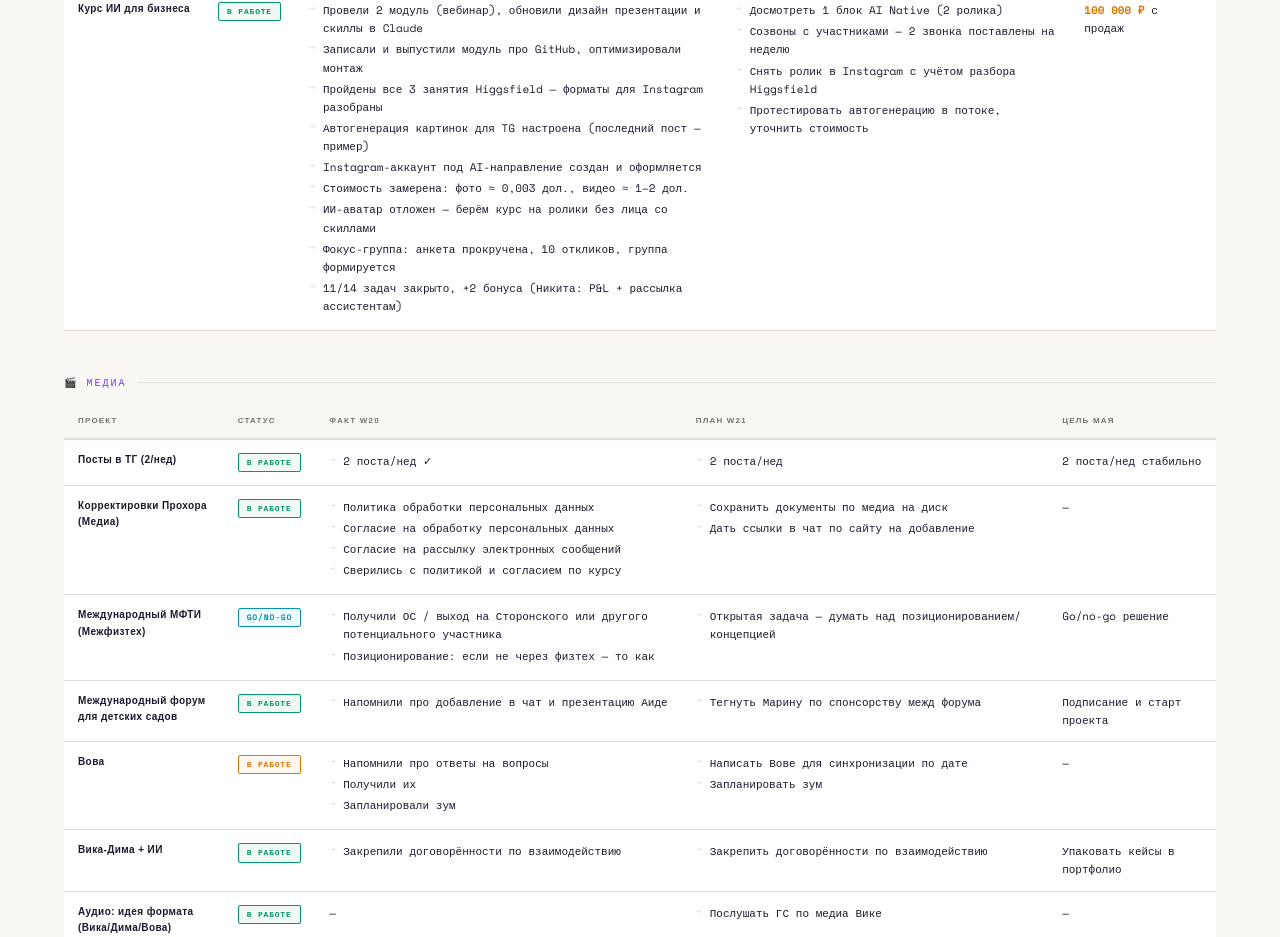
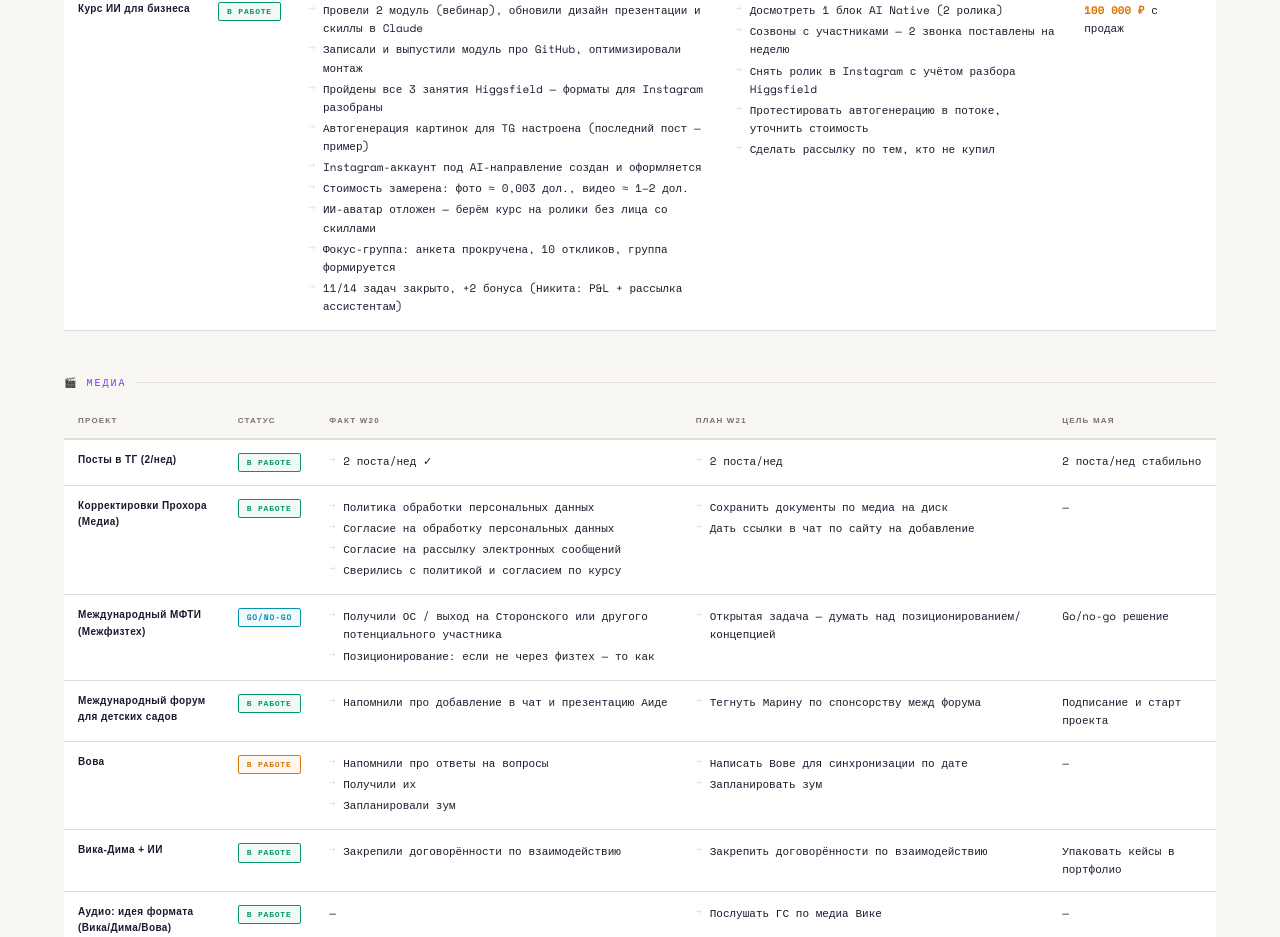
Before and after one commit to xparfenova-wq/oreshkin-dashboard, a plain HTML site: page 2026-май-dashboard.html in a window 1280 px wide. Shown: the part 1391-2328 px from the top of the page. Drawn offline with nearby package versions, Linux system fonts and the light colour scheme; a web font is replaced by a local one.

Commit message:
Auto-update dashboard 2026-05-18-2239

```diff
--- a/2026-май-dashboard.html
+++ b/2026-май-dashboard.html
@@ -1549,6 +1549,7 @@
               <li>Созвоны с участниками — 2 звонка поставлены на неделю</li>
               <li>Снять ролик в Instagram с учётом разбора Higgsfield</li>
               <li>Протестировать автогенерацию в потоке, уточнить стоимость</li>
+              <li>Сделать рассылку по тем, кто не купил</li>
             </ul></td>
             <td class="col-goal"><span class="em-amber">100 000 ₽</span> с продаж</td>
           </tr>
```
